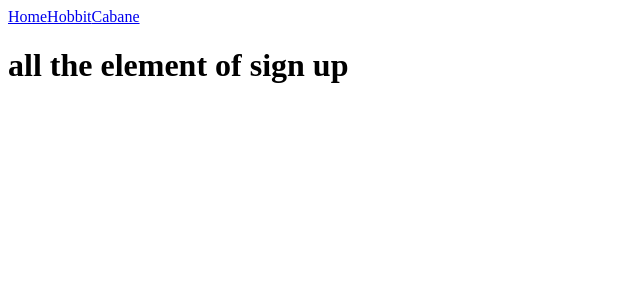
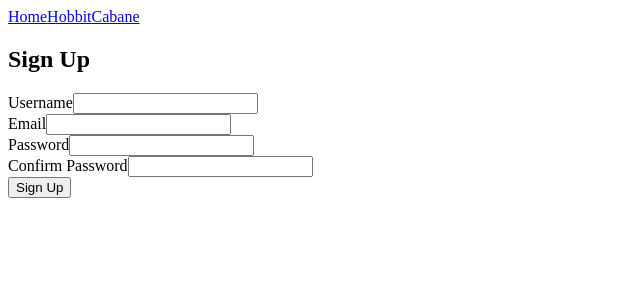
Before and after one commit to messaoudisony/Hackathon1, a React (Vite) app: page /Signup in a window 1280 px wide. Shown: the top 300 px of the page, without its empty margins (0-640 px from the left). Built offline with nearby package versions, Linux system fonts and the light colour scheme.

Commit message:
basic_sign_up

```diff
--- a/src/component/Signup.jsx
+++ b/src/component/Signup.jsx
@@ -1,12 +1,30 @@
 import React from 'react';
+
+
 
 const Signup = () => {
   return (
-    <div>
-      <h1>all the element of sign up</h1>
-
-
-
+    <div className="signup-container">
+      <h2>Sign Up</h2>
+      <form action="/submit-signup" method="post">
+        <div className="form-group">
+          <label htmlFor="username">Username</label>
+          <input type="text" id="username" name="username" required />
+        </div>
+        <div className="form-group">
+          <label htmlFor="email">Email</label>
+          <input type="email" id="email" name="email" required />
+        </div>
+        <div className="form-group">
+          <label htmlFor="password">Password</label>
+          <input type="password" id="password" name="password" required />
+        </div>
+        <div className="form-group">
+          <label htmlFor="confirm-password">Confirm Password</label>
+          <input type="password" id="confirm-password" name="confirm-password" required />
+        </div>
+        <button type="submit">Sign Up</button>
+      </form>
     </div>
   );
 };
```
